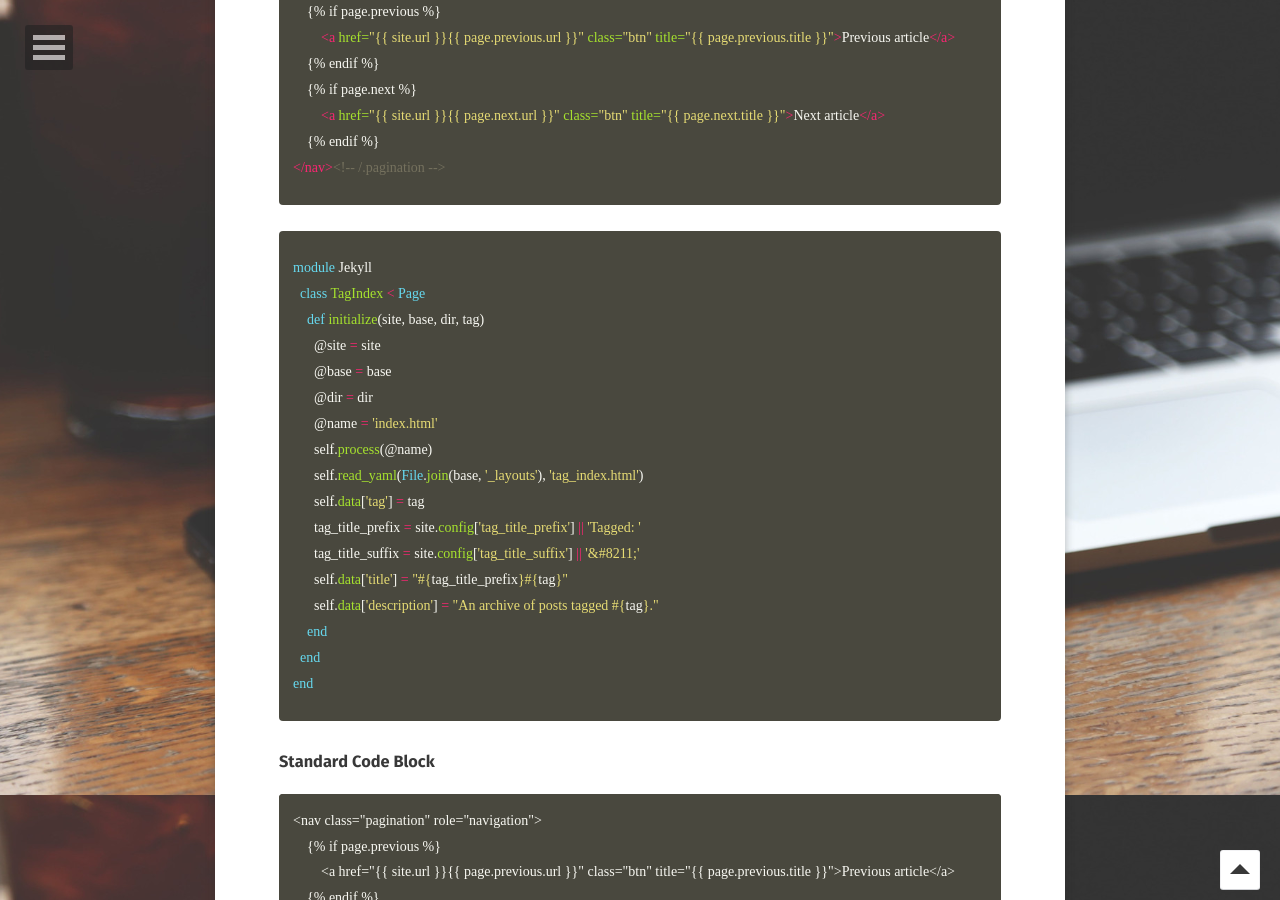
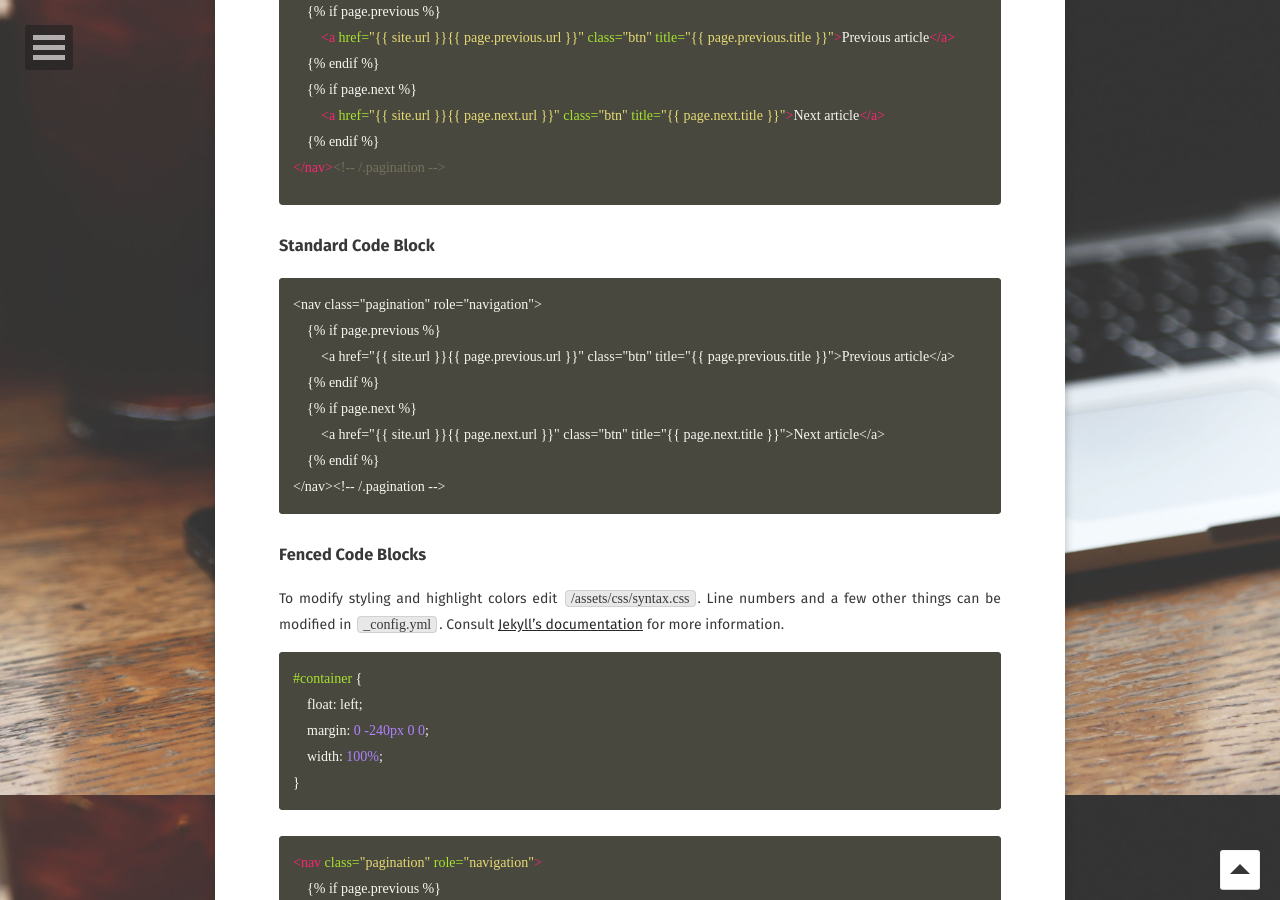
Before and after one commit to KyungRyeol1101/KyungRyeol1101.github.io, a Jekyll site: the page built from _posts/2016-01-29-data-structures-stack-queue-deque.md, in a window 1280 px wide and 900 px high, scrolled down 4605 px. Built offline with Jekyll 4.4.1, drawn with Linux system fonts in a browser that asks for light colours; some web fonts are replaced; comment, search, counter and statistics services are not loaded; some of the changed text lies outside the part shown.

Commit message:
Update Line

```diff
--- a/_config.yml
+++ b/_config.yml
@@ -14,6 +14,7 @@ url:                https://kyungryeol1101.github.io
 permalink:          /:title/
 markdown:           kramdown
 highlighter:        rouge
+line_numbers: true
 kramdown:
   auto_ids:         true
   footnote_nr:      1
--- a/_posts/2016-01-29-data-structures-stack-queue-deque.md
+++ b/_posts/2016-01-29-data-structures-stack-queue-deque.md
@@ -170,6 +170,7 @@ void Stack::display() {
 }
 {% endhighlight %}
 
+
 {% highlight html %}
 {% raw %}
 <nav class="pagination" role="navigation">
@@ -182,27 +183,6 @@ void Stack::display() {
 </nav><!-- /.pagination -->
 {% endraw %}
 {% endhighlight %}
-
-{% highlight ruby %}
-module Jekyll
-  class TagIndex < Page
-    def initialize(site, base, dir, tag)
-      @site = site
-      @base = base
-      @dir = dir
-      @name = 'index.html'
-      self.process(@name)
-      self.read_yaml(File.join(base, '_layouts'), 'tag_index.html')
-      self.data['tag'] = tag
-      tag_title_prefix = site.config['tag_title_prefix'] || 'Tagged: '
-      tag_title_suffix = site.config['tag_title_suffix'] || '&#8211;'
-      self.data['title'] = "#{tag_title_prefix}#{tag}"
-      self.data['description'] = "An archive of posts tagged #{tag}."
-    end
-  end
-end
-{% endhighlight %}
-
 
 ### Standard Code Block
 
```
